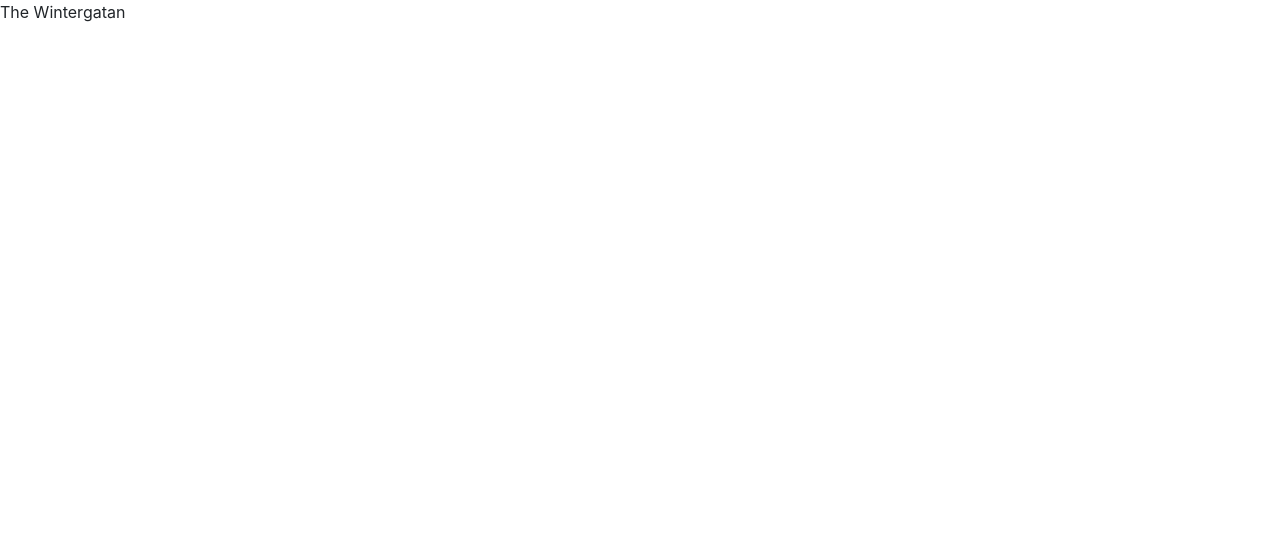
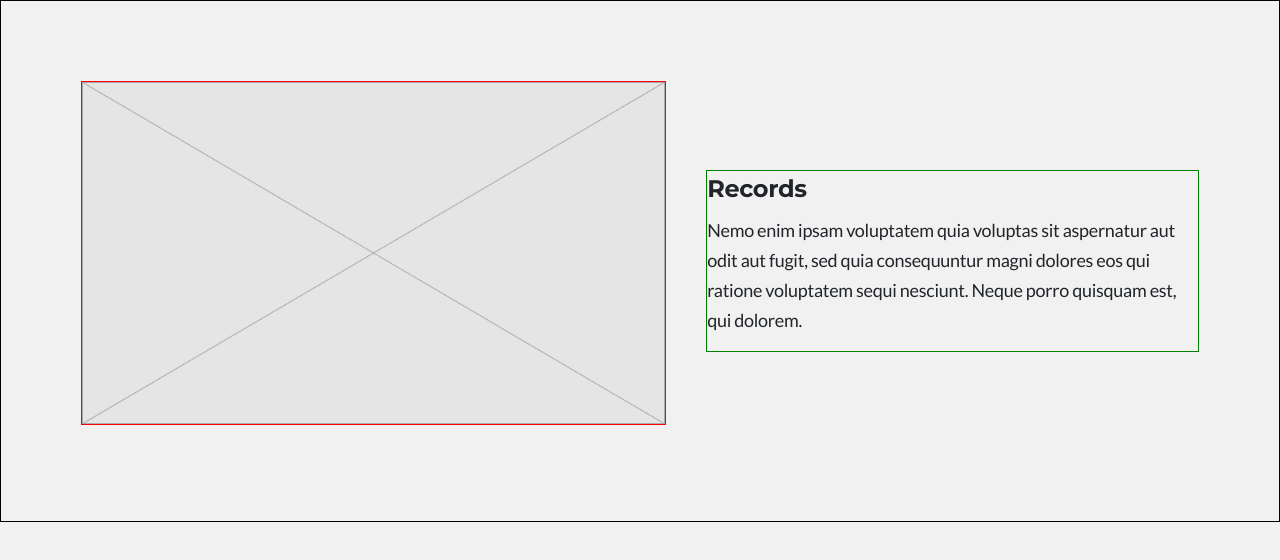
Before and after one commit to Glajik/wintergatan-homepage, a website: page index.html in a window 1280 px wide. Drawn offline with nearby package versions, Linux system fonts and the light colour scheme.

Commit message:
Add .container and .article blocks

```diff
--- a/index.html
+++ b/index.html
@@ -20,7 +20,18 @@
   <title>The Wintergatan</title>
 </head>
 <body>
-  The Wintergatan
+  <!-- Article -->
+  <section class="container">
+    <article class="article">
+      <figure>
+        <img src="img/articles/records/main.png" alt="Buy records">
+      </figure>
+      <figcaption>
+        <h1>Records</h1>
+        <p>Nemo enim ipsam voluptatem quia voluptas sit aspernatur aut odit aut fugit, sed quia consequuntur magni dolores eos qui ratione voluptatem sequi nesciunt. Neque porro quisquam est, qui dolorem.</p>
+      </figcaption>
+    </article>
+  </section>
 
   <!-- Optional JavaScript -->
   <!-- jQuery first, then Popper.js, then Bootstrap JS -->
--- a/styles.css
+++ b/styles.css
@@ -0,0 +1,55 @@
+body {
+  background: rgb(241, 241, 241);
+}
+
+.container {
+  padding: 0;
+  margin: 0 auto;
+  max-width: 1680px;
+}
+
+.article {
+  display: flex;
+  flex-direction: row;
+  justify-content: space-between;
+  align-items: center;
+  border: 1px solid black;
+  padding: 80px;
+}
+
+.article figure {
+  flex-basis: 750px;
+  flex-shrink: 1;
+  border: 1px solid red;
+}
+
+.article figcaption {
+  margin-left: 40px;
+  flex-basis: 690px;
+  flex-shrink: 1.3;
+  border: 1px solid green;
+}
+
+.article img {
+  width: 100%;
+  /* height: 440px; */
+}
+
+.article h1 {
+  font-family: 'Montserrat', sans-serif;
+  font-weight: 700;
+  font-size: 24px;
+  line-height: 36px;
+  /* identical to box height, or 150% */
+  letter-spacing: -0.015em;
+}
+
+.article p {
+  font-family: 'Lato', sans-serif;
+  font-style: normal;
+  font-weight: normal;
+  font-size: 18px;
+  line-height: 30px;
+  /* or 167% */
+  letter-spacing: -0.015em;
+}
```
Also changed, not shown: img/articles/records/main.png (added).
